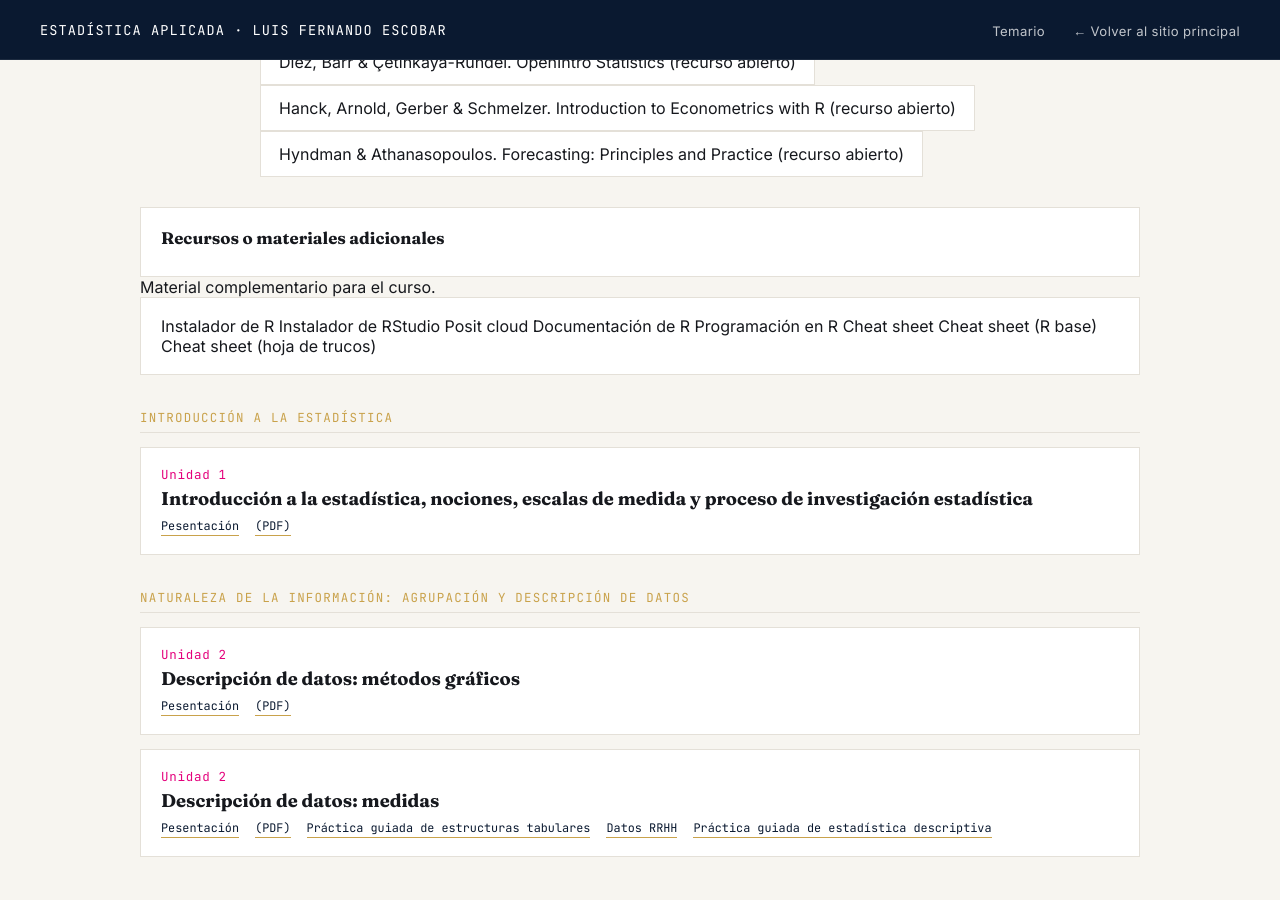
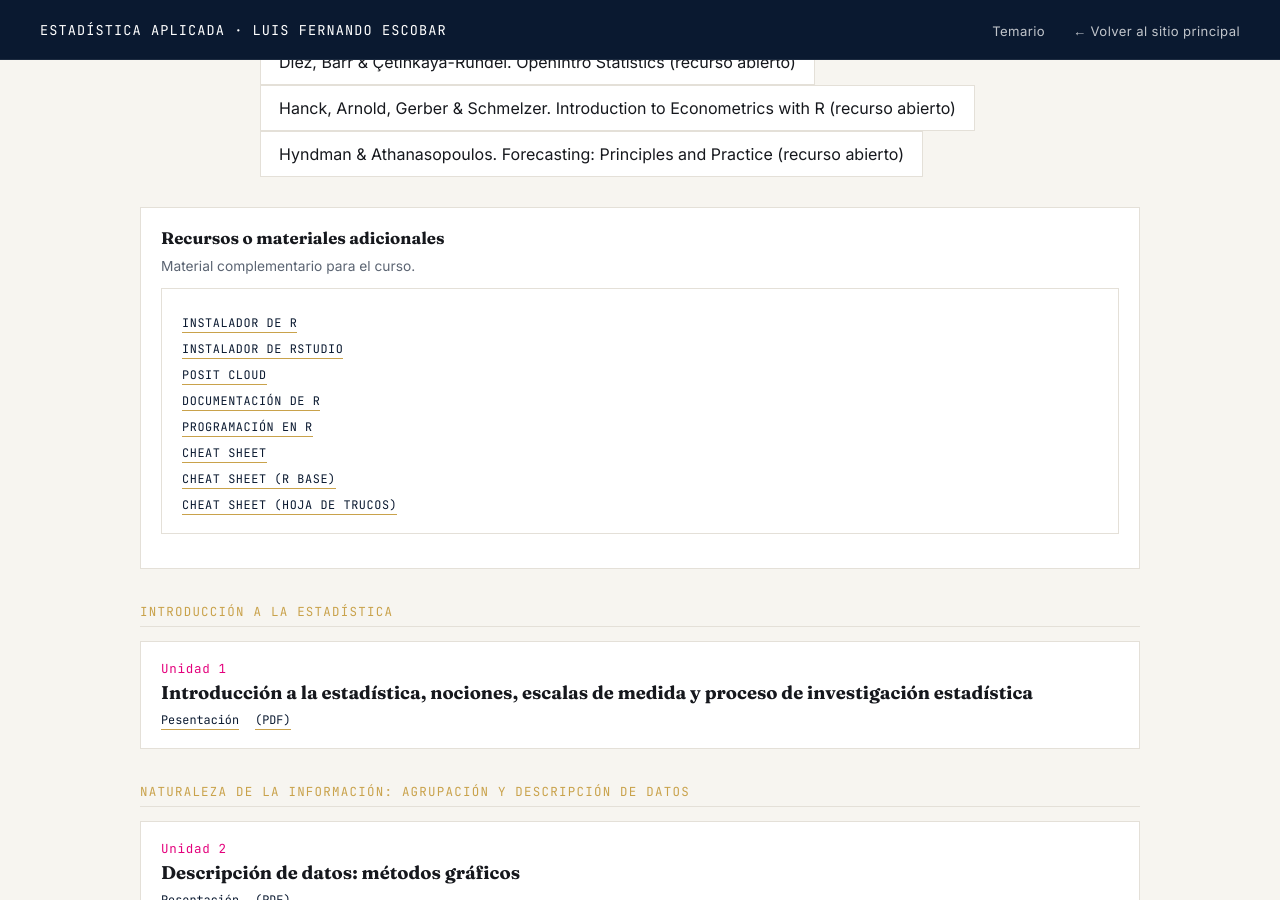
Before and after one commit to LFernandoEscobarC/estadistica, a Jekyll site: the page built from index.md, in a window 1280 px wide and 900 px high, scrolled down 502 px. Built offline with Jekyll 4.4.1, drawn with Linux system fonts in a browser that asks for light colours.

Commit message:
Update index.md

```diff
--- a/index.md
+++ b/index.md
@@ -45,20 +45,37 @@ title: Temario
   </section>
 
   <div class="card">
-      <h4>Recursos o materiales adicionales</h4></div>
+      <h4>Recursos o materiales adicionales</h4>
       <p>Material complementario para el curso.</p>
     <ul class="class-list">
       <li class="class-item">
-    <a class="link" href="https://www.r-project.org/">Instalador de R</a>
-    <a class="link" href="https://www.rstudio.com/products/rstudio/download/preview/">Instalador de RStudio</a>
-    <a class="link" href="https://posit.cloud/">Posit cloud</a>
-    <a class="link" href="https://www.rdocumentation.org/">Documentación de R</a>
-    <a class="link" href="https://r-coder.com/inicio/">Programación en R</a>
-    <a class="link" href="https://opensource.posit.co/resources/cheatsheets/">Cheat sheet</a>
-    <a class="link" href="https://rstudio.github.io/cheatsheets/translations/spanish/base-r_es.pdf">Cheat sheet (R base)</a>
-    <a class="link" href="https://rstudio.github.io/cheatsheets/translations.html#spanish">Cheat sheet (hoja de trucos)</a>
-    </li>
+        <div class="mat-links">
+          <a class="link" href="https://www.r-project.org/">Instalador de R</a>
+          </div>
+        <div class="mat-links">
+          <a class="link" href="https://www.rstudio.com/products/rstudio/download/preview/">Instalador de RStudio</a>
+          </div>
+        <div class="mat-links">
+          <a class="link" href="https://posit.cloud/">Posit cloud</a>
+        </div>
+        <div class="mat-links">
+          <a class="link" href="https://www.rdocumentation.org/">Documentación de R</a>
+        </div>
+        <div class="mat-links">
+          <a class="link" href="https://r-coder.com/inicio/">Programación en R</a>
+        </div>
+        <div class="mat-links">
+          <a class="link" href="https://opensource.posit.co/resources/cheatsheets/">Cheat sheet</a>
+        </div>
+        <div class="mat-links">
+          <a class="link" href="https://rstudio.github.io/cheatsheets/translations/spanish/base-r_es.pdf">Cheat sheet (R base)</a>
+        </div>
+        <div class="mat-links">
+          <a class="link" href="https://rstudio.github.io/cheatsheets/translations.html#spanish">Cheat sheet (hoja de trucos)</a>
+        </div>
+      </li>
     </ul>
+  </div>
 
 
 
```
